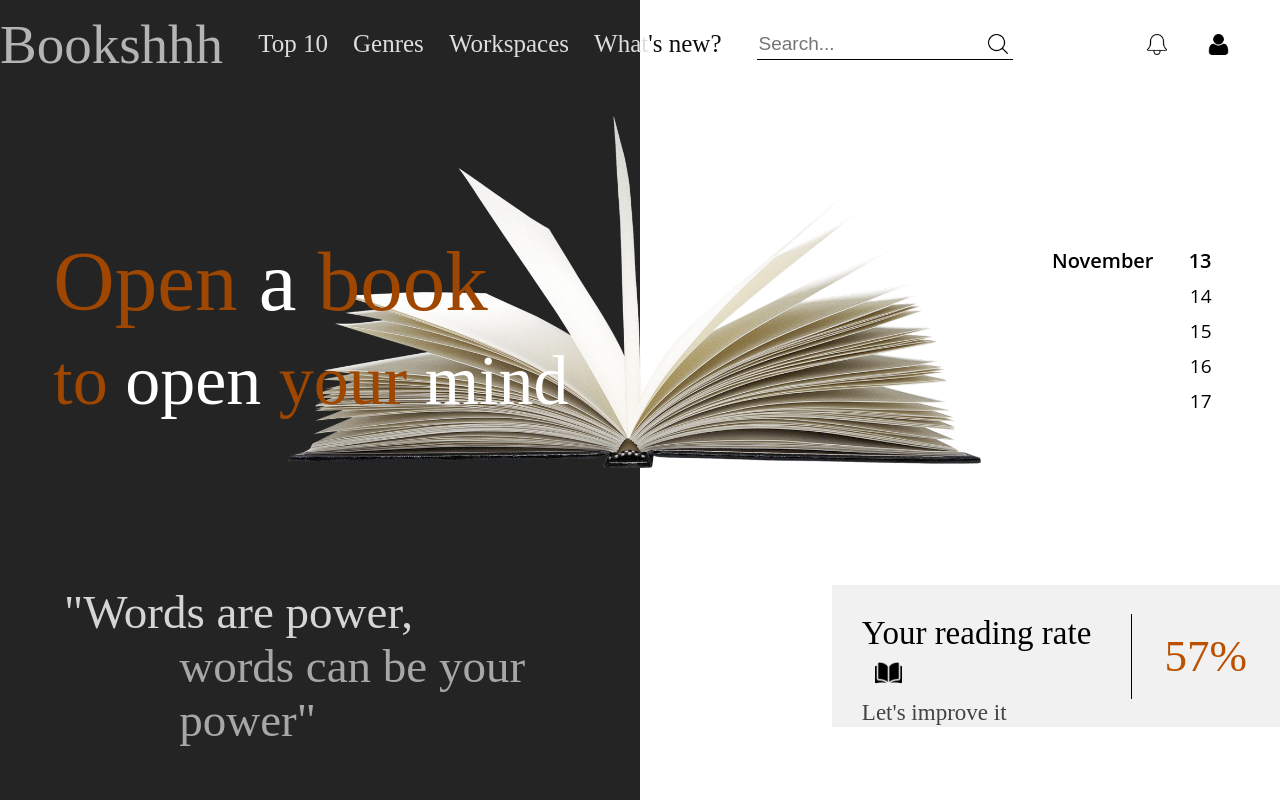
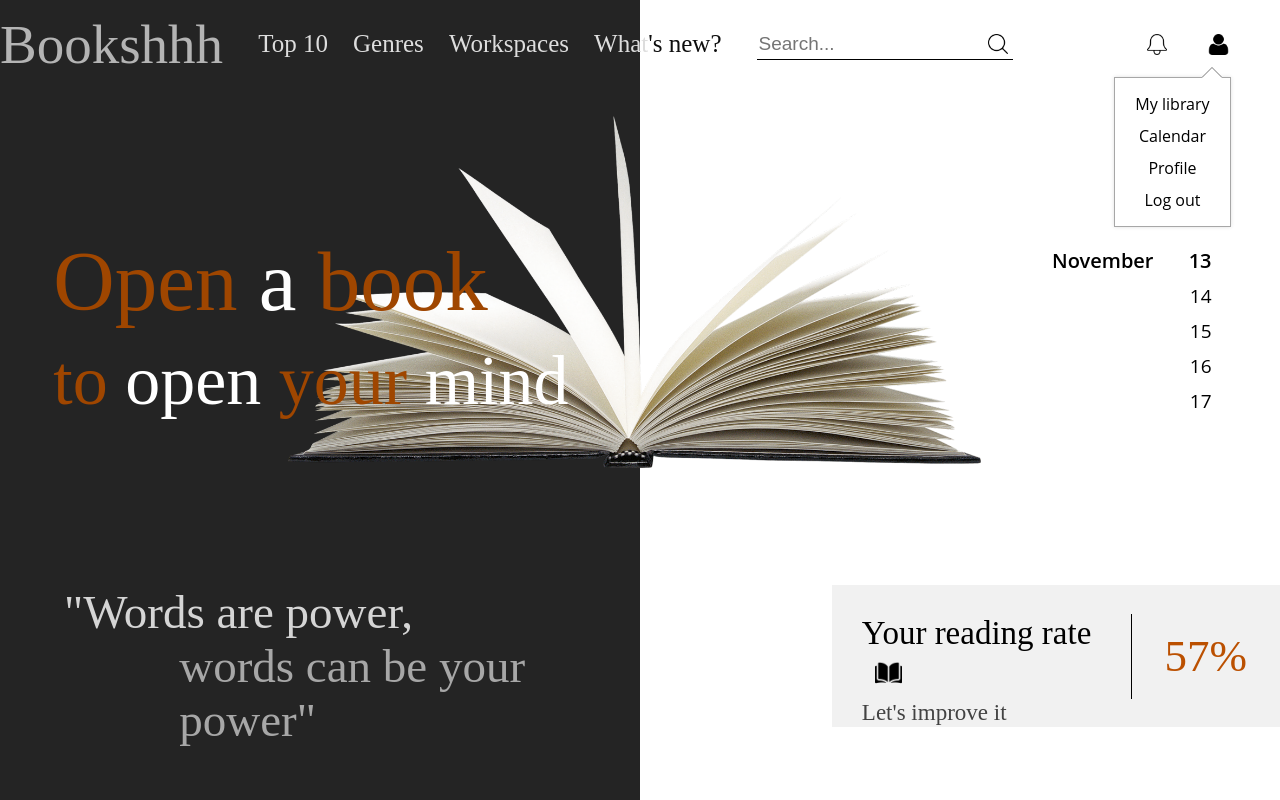
Before and after one commit to Madlenne/Bookshhh, a React (Create React App) app: page / in a window 1280 px wide. Both pictures are taken after a click on the picture 1218 px from the left and 44 px from the top of the page. Built offline with nearby package versions, Linux system fonts and the light colour scheme.

Commit message:
Add Dropdown component

```diff
--- a/src/components/Header/Header.jsx
+++ b/src/components/Header/Header.jsx
@@ -4,8 +4,11 @@ import { NavLink } from 'react-router-dom';
 import Search from '../Search/Search.jsx';
 import Ring from '../../icons/ring.png';
 import User from '../../icons/user.png';
+import Dropdown from '../ui/Dropdown/Dropdown.jsx'
 
 import css from './Header.module.scss';
+
+const userButtonRenderer = (onClick) => <img src={User} className={css.user} onClick={onClick} alt='userIcon'/>
 
 
 const Header = () => {
@@ -34,9 +37,14 @@ const Header = () => {
                 </span>
                 <span className={css.userIcon}>
                     <img src={Ring} className={css.ring} alt='ringIcon'/>
-                    <img src={User} className={css.user} alt='userIcon'/>
+
+                    <Dropdown buttonRenderer={userButtonRenderer}>
+                        <Dropdown.Item>My library</Dropdown.Item>
+                        <Dropdown.Item>Calendar</Dropdown.Item>
+                        <Dropdown.Item>Profile</Dropdown.Item>
+                        <Dropdown.Item>Log out</Dropdown.Item>
+                    </Dropdown>
                 </span>
-
             </div>
         );
 }
--- a/src/components/Header/Header.module.scss
+++ b/src/components/Header/Header.module.scss
@@ -51,6 +51,7 @@
   display: flex;
   justify-content: flex-end;
   padding-right: 20%;
+  position: relative;
 }
 
 .ring {
--- a/src/components/RateBox/RateBox.module.scss
+++ b/src/components/RateBox/RateBox.module.scss
@@ -31,10 +31,6 @@
   vertical-align: baseline;
 }
 
-.group {
-  display: flex;
-}
-
 .rate {
   grid-area: percent;
   border-left: 1px solid;
--- /dev/null
+++ b/src/components/ui/Dropdown/Dropdown.jsx
@@ -0,0 +1,39 @@
+import React, { useState, useEffect } from 'react'
+import * as PropTypes from 'prop-types';
+
+import classnames from 'classnames/bind';
+import css from './Dropdown.module.scss';
+
+const cln = classnames.bind(css);
+
+const Dropdown = ({ buttonRenderer, children }) => {
+
+    const [isExpanded, setIsExpanded] = useState(false);
+    const onClick = () => {
+        console.log('expanded');
+        // useEffect(() => {
+
+            setIsExpanded(isExpanded => !isExpanded);
+        // })
+    }
+
+    return(
+        <>
+        {buttonRenderer(onClick)}
+            <div className={cln('container', { 'container--expanded': isExpanded })} >
+                {children}
+            </div>
+        </>
+    );
+}
+
+const Item = ({ children, onClick, itemKey, className }) => (
+    <div type="button" className={cln('menuItem', className)} onClick={() => onClick(itemKey)}>
+        {children}
+    </div>
+);
+
+
+Dropdown.Item = Item;
+
+export default Dropdown;
--- /dev/null
+++ b/src/components/ui/Dropdown/Dropdown.module.scss
@@ -0,0 +1,59 @@
+.container {
+  display: none;
+  border: 1px solid #a7a7a7;
+  box-shadow: 0 0 4px 0 #e0e0e0;
+  position: absolute;
+  //margin: 0;
+  top: calc(100% + 22px);
+  width: 45%;
+  z-index: 99999;
+  right: 19%;
+
+  &--expanded {
+    display: block;
+  }
+
+  &:before {
+    content: "";
+    position: absolute;
+    right: 8px;
+    top: -10px;
+    width: 0;
+    height: 0;
+    border-style: solid;
+    border-width: 0 10px 10px 10px;
+    border-color: transparent transparent #ffffff transparent;
+    z-index: 9999;
+  }
+
+  &:after {
+    content: "";
+    position: absolute;
+    right: 8px;
+    top: -11px;
+    width: 0;
+    height: 0;
+    border-style: solid;
+    border-width: 0 10px 10px 10px;
+    border-color: transparent transparent #797979 transparent;
+    z-index: 9998;
+  }
+}
+
+.menuItem {
+  padding: 5px 0;
+  font-family: "Open Sans";
+
+  &:hover {
+    cursor: pointer;
+    color: #9f4600;
+  }
+
+  &:first-child {
+    padding-top: 15px;
+  }
+
+  &:last-child {
+    padding-bottom: 15px;
+  }
+}
```
Also changed, not shown: 1 other file (tests, documents, lock files or other folders).
